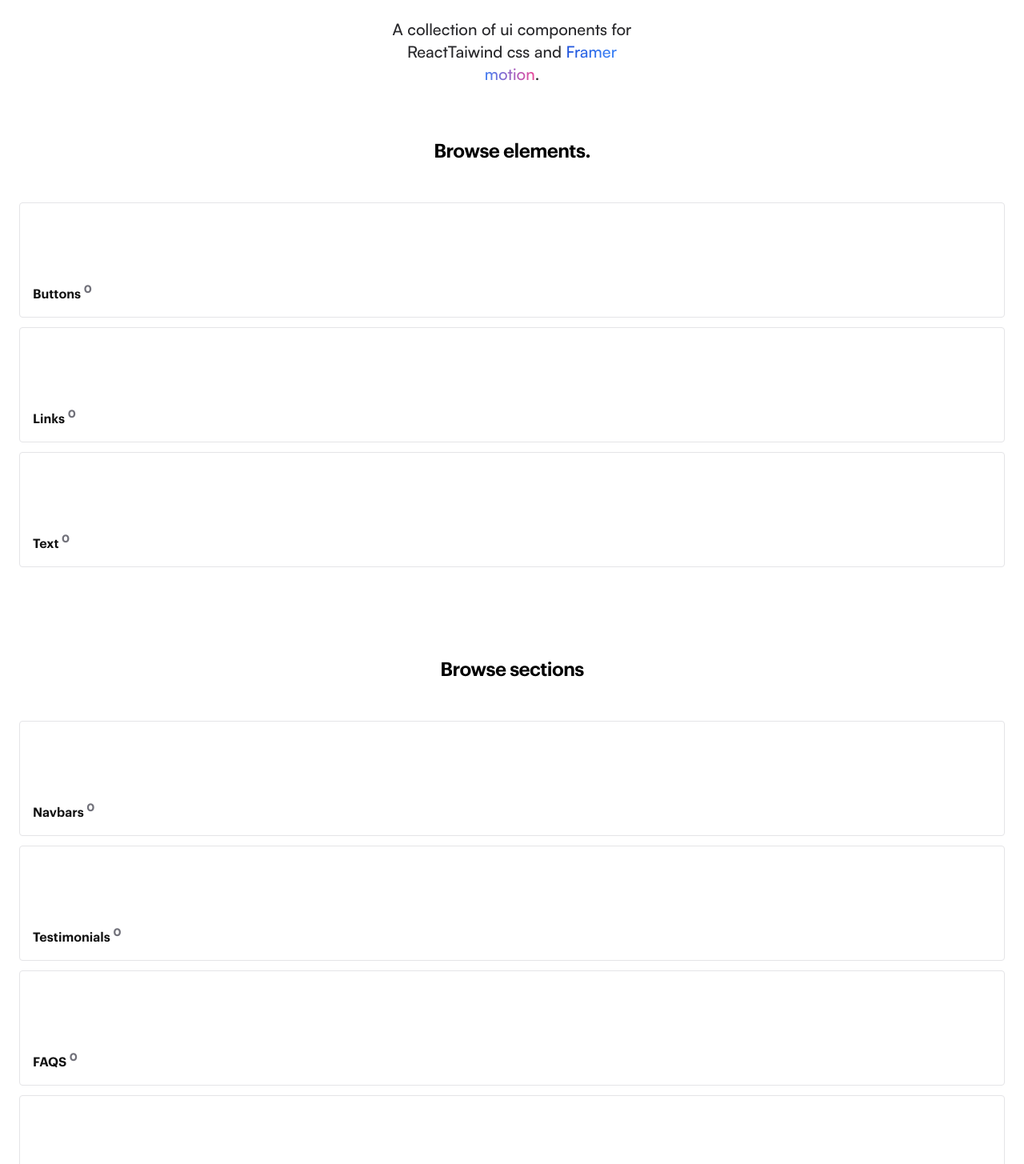
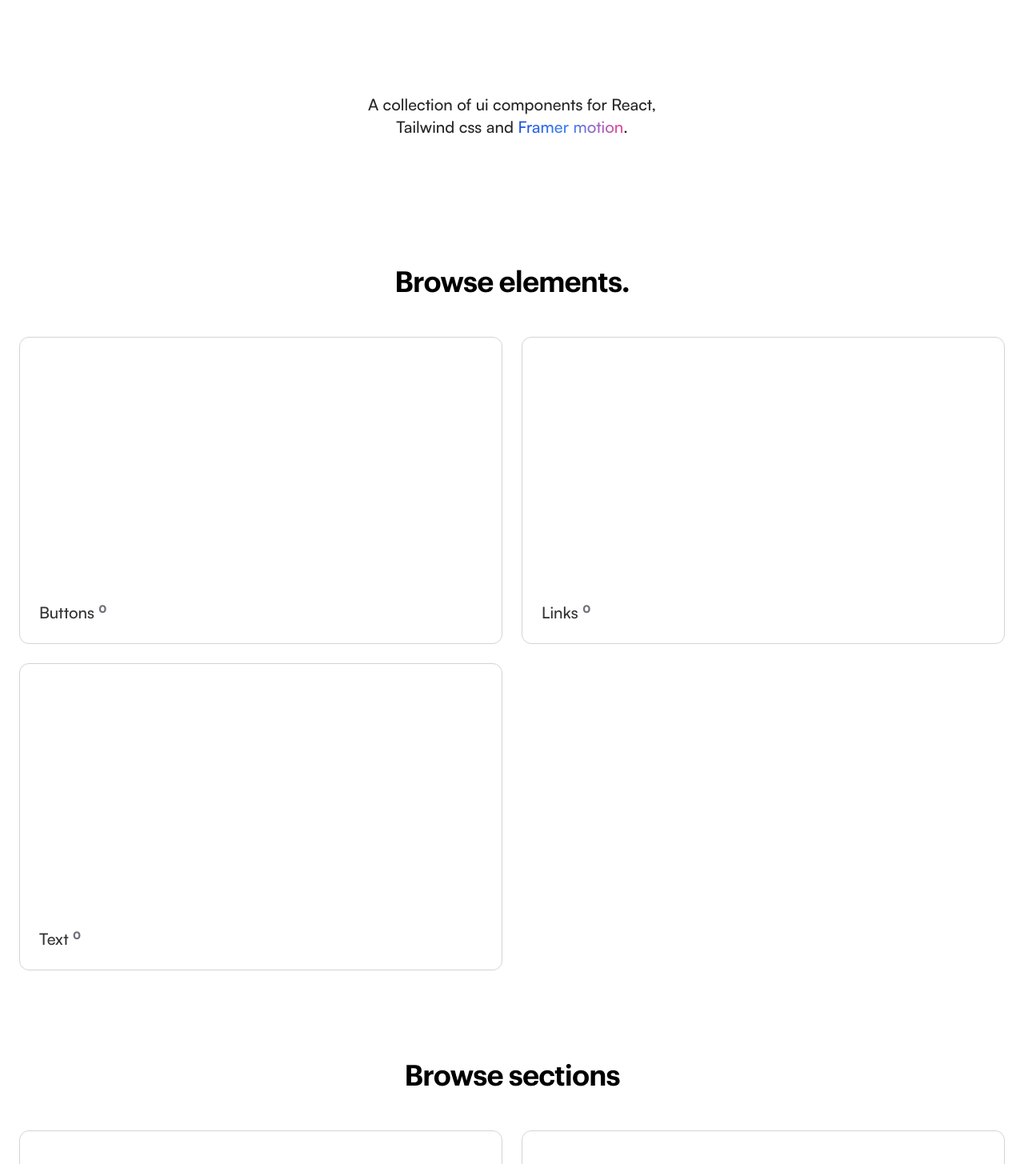
Before and after one commit to Jeff-Maina/craft, a Next.js app: page / in a window 1280 px wide. Shown: the part 395-1850 px from the top of the page at 80% size. Built offline with nearby package versions, Linux system fonts and the light colour scheme.

Commit message:
Make landing page responsive for bigger screens.

```diff
--- a/src/app/layouts/PageLayout.tsx
+++ b/src/app/layouts/PageLayout.tsx
@@ -23,17 +23,19 @@ const PageLayout: FC<ComponentProps> = ({ children, pageOptions }) => {
       : "/";
 
   return (
-    <main className="p-6 pt-10 flex flex-col min-h-screen">
-      <header className="flex flex-col gap-4">
-        <div className="font-satoshi-medium flex items-center gap-3">
+    <main className="p-6 pt-10 flex flex-col min-h-screen max-w-7xl m-auto">
+      <header className="flex flex-col gap-4 lg:gap-6">
+        <div className="font-satoshi-medium flex items-center gap-3 md:text-lg">
           <Link href={`/${path}`}>{category}</Link>{" "}
-          <span>{!isMainPage && "/"}</span>
+          <small>{!isMainPage && "/"}</small>
           {!isMainPage && page}
         </div>
-        <h1 className="font-satoshi-bold text-5xl text-[#111] tracking-tighter">
-          {page}.<sup className="text-4xl text-zinc-400">{componentCount}</sup>
+        <h1 className="font-satoshi-bold text-5xl md:text-6xl lg:text-8xl selection:bg-black selection:text-white text-[#111] tracking-tighter">
+          {page}.<sup className="text-4xl md:text-5xl text-zinc-400">{componentCount}</sup>
         </h1>
-        <p  className="font-satoshi-medium text-zinc-500">Just copy and paste 😍</p>
+        <p className="font-satoshi-medium text-zinc-500 md:text-lg lg:text-xl">
+          Just copy and paste 😍
+        </p>
       </header>
       <br />
       <br />
--- a/src/app/page.tsx
+++ b/src/app/page.tsx
@@ -4,17 +4,16 @@ import Link from "next/link";
 export default function Home() {
   return (
     <main className="flex flex-col gap-16">
-      <header className="h-[50vh] flex flex-col items-center justify-center">
+      <header className="h-[50vh] lg:h-[70vh] flex flex-col items-center justify-center">
         <p className="text-[8rem] md:text-[11rem] lg:text-[15rem] tracking-tighter font-campton-bold text-center ">
           craft.
         </p>
-        <p className="font-satoshi-medium text-zinc-800 text-center md:text-xl max-w-xs w-full">
+        <p className="font-satoshi-medium text-zinc-800 text-center md:text-xl max-w-xs md:max-w-sm w-full">
           A collection of ui components for{" "}
           {/* <span className="bg-gradient-to-r from-blue-900 to-blue-500 text-transparent bg-clip-text"> */}
           React
           {/* </span>{" "} */}
-          {/* , <span className="text-[#44bdf8]"> */}
-          Taiwind css
+          {/* , <span className="text-[#44bdf8]"> */}, Tailwind css
           {/* </span> */} and
           <span className="bg-gradient-to-r text-transparent bg-clip-text from-blue-700 via-blue-500 to-pink-500">
             {" "}
@@ -23,20 +22,20 @@ export default function Home() {
           .
         </p>
       </header>
-      <section className="p-6">
-        <h1 className="text-center font-graphik-semibold text-2xl tracking-tight">
+      <section className="p-6 max-w-7xl m-auto w-full">
+        <h1 className="text-center font-graphik-semibold text-2xl tracking-tight lg:text-4xl">
           Browse elements.
         </h1>
         <br />
         <br />
-        <section className="flex flex-col gap-3">
+        <section className="grid gap-3 md:grid-cols-2 lg:gap-6">
           {ElementsData.map((element, index) => (
             <Link href={element.elementPagePath}>
               <div
                 key={index}
-                className="h-36 apsect-video border border-zinc-200 rounded p-4 flex flex-col justify-end font-graphik-semibold"
+                className="h-36 md:h-44 lg:h-96 w-full lg:aspect-video border border-zinc-300 rounded-xl p-4 lg:p-6 flex flex-col justify-end font-satoshi-medium hover:border-black transition-all duration-300"
               >
-                <p className="text-[#111]">
+                <p className="text-[#333] lg:text-xl">
                   {element.elementName}{" "}
                   <sup className="text-zinc-500 font-campton-bold text-sm">
                     {element.componentCount}
@@ -47,17 +46,21 @@ export default function Home() {
           ))}{" "}
         </section>
       </section>
-      <section className="p-6">
-        <h1 className="text-center font-graphik-semibold text-2xl tracking-tight">
+      <section className="p-6 max-w-7xl m-auto w-full">
+        <h1 className="text-center font-graphik-semibold text-2xl tracking-tight lg:text-4xl">
           Browse sections
         </h1>
         <br />
         <br />
-        <section className="flex flex-col gap-3">
+        <section className="grid gap-3 md:grid-cols-2 lg:gap-6">
           {SectionsData.map((section, index) => (
             <Link href={section.sectionPagePath}>
-              <div className="h-36 apsect-video border border-zinc-200 rounded p-4 flex flex-col justify-end font-graphik-semibold">
-                <p className="text-[#111]">
+              <div
+                key={index}
+                className="h-36 md:h-44 lg:h-96 w-full lg:aspect-video border border-zinc-300 rounded-xl p-4 lg:p-6 flex flex-col justify-end font-satoshi-medium hover:border-black transition-all duration-300"
+              >
+
+                <p className="text-[#333] lg:text-xl">
                   {section.sectionName}{" "}
                   <sup className="text-zinc-500 font-campton-bold text-sm">
                     {section.componentCount}
```
